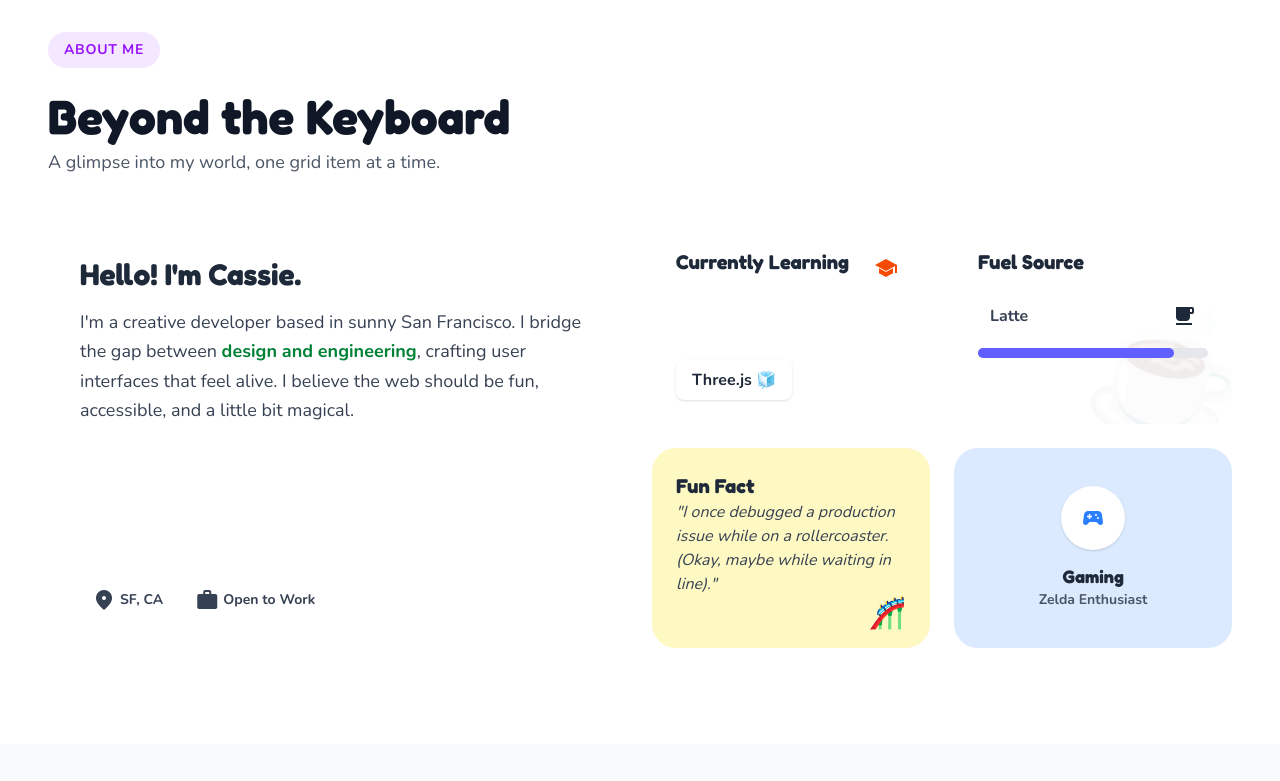
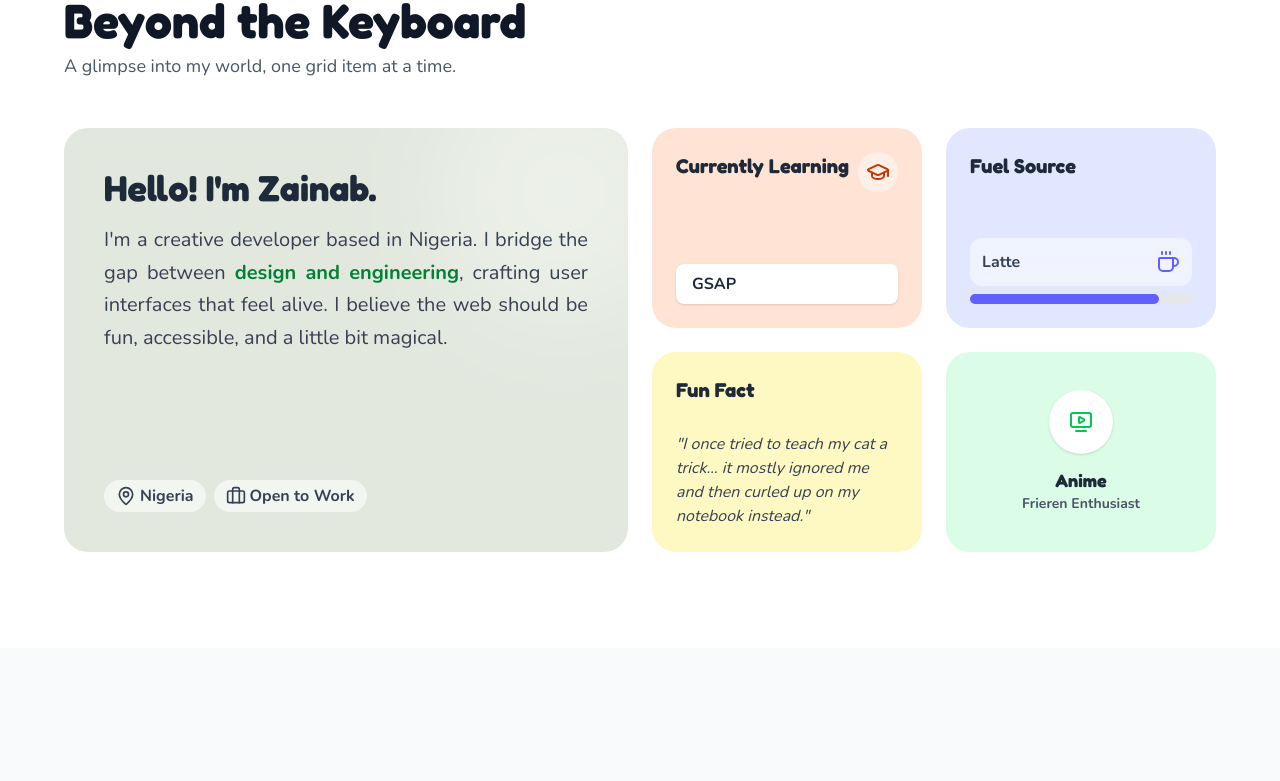
Before and after one commit to xieumar/Portfolio-2.0, a Next.js app: page / in a window 1280 px wide. Shown: the part 880-1661 px from the top of the page. Built offline with nearby package versions, Linux system fonts and the light colour scheme.

Commit message:
Fix(about): improve layout and responsiveness.

```diff
--- a/src/app/components/AboutSection.tsx
+++ b/src/app/components/AboutSection.tsx
@@ -1,17 +1,10 @@
+import { MapPin, Briefcase, GraduationCap, Coffee, TvMinimalPlay } from 'lucide-react'
+
 export default function AboutSection() {
   return (
     <>
-      <div className="w-full bg-background-light dark:bg-background-dark leading-0">
-        <svg
-          className="w-full h-16 md:h-24 text-white dark:text-gray-900 fill-current"
-          preserveAspectRatio="none"
-          viewBox="0 0 1440 320"
-        >
-          <path d="M0,96L48,112C96,128,192,160,288,160C384,160,480,128,576,112C672,96,768,96,864,112C960,128,1056,160,1152,160C1248,160,1344,128,1392,112L1440,96L1440,320L1392,320C1344,320,1248,320,1152,320C1056,320,960,320,864,320C768,320,672,320,576,320C480,320,384,320,288,320C192,320,96,320,48,320L0,320Z" />
-        </svg>
-      </div>
       <section
-        className="py-24 px-6 lg:px-12 bg-white dark:bg-gray-900 relative overflow-hidden"
+        className="py-24 px-10 lg:px-16 bg-white dark:bg-gray-900 relative overflow-hidden"
         id="about"
       >
         <div className="container mx-auto max-w-7xl relative z-10">
@@ -28,62 +21,60 @@ export default function AboutSection() {
           </div>
           <div className="grid grid-cols-1 md:grid-cols-2 lg:grid-cols-4 gap-6 auto-rows-[200px]">
             {/* Main Bio Card */}
-            <div className="col-span-1 md:col-span-2 lg:col-span-2 row-span-2 bg-sage-light dark:bg-sage-dark rounded-3xl p-8 relative overflow-hidden group hover:shadow-xl transition-shadow duration-300">
-              <div className="absolute top-0 right-0 w-64 h-64 bg-white/40 dark:bg-white/10 rounded-full blur-3xl -mr-16 -mt-16 pointer-events-none" />
+            <div className="col-span-1 md:col-span-2 lg:col-span-2 row-span-2 bg-[var(--sage-light)] dark:bg-[var(--sage-dark)] rounded-3xl p-6 sm:p-8 md:p-10 relative overflow-hidden group hover:shadow-xl transition-shadow duration-300">
+              <div className="absolute top-0 right-0 w-48 h-48 sm:w-64 sm:h-64 bg-white/40 dark:bg-white/10 rounded-full blur-3xl -mr-12 -mt-12 sm:-mr-16 sm:-mt-16 pointer-events-none" />
+
               <div className="h-full flex flex-col justify-between relative z-10">
                 <div>
-                  <h3 className="font-display text-3xl font-bold text-gray-800 dark:text-white mb-4">
-                    Hello! I'm Cassie.
+                  <h3 className="font-display text-2xl sm:text-3xl lg:text-4xl font-bold text-gray-800 dark:text-white mb-4">
+                    Hello! I'm Zainab.
                   </h3>
-                  <p className="text-gray-700 dark:text-gray-200 text-lg leading-relaxed font-medium">
-                    I'm a creative developer based in sunny San Francisco. I bridge the gap
-                    between <strong className="text-green-700 dark:text-green-300">design and engineering</strong>,
-                    crafting user interfaces that feel alive. I believe the web should be fun,
-                    accessible, and a little bit magical.
+                  <p className="mb-2 text-gray-700 dark:text-gray-200 text-base sm:text-lg lg:text-xl leading-relaxed font-medium text-justify">
+                    I'm a creative developer based in Nigeria. I bridge the gap between
+                    <strong className="text-green-700 dark:text-green-300"> design and engineering</strong>, crafting user interfaces that feel alive. I believe the web should be fun, accessible, and a little bit magical.
                   </p>
+
                 </div>
-                <div className="flex items-center gap-2 mt-6">
-                  <span className="inline-flex items-center gap-1 px-3 py-1 bg-white/60 dark:bg-black/20 rounded-full text-sm font-bold text-gray-700 dark:text-gray-200">
-                    <span className="material-symbols-outlined text-base">location_on</span> SF, CA
+
+                <div className="flex flex-col sm:flex-row items-start sm:items-center gap-2 mt-6">
+                  <span className="inline-flex items-center gap-1 px-3 py-1 bg-white/60 dark:bg-black/20 rounded-full text-sm sm:text-base font-bold text-gray-700 dark:text-gray-200">
+                    <MapPin className="w-4 h-4 sm:w-5 sm:h-5" /> Nigeria
                   </span>
-                  <span className="inline-flex items-center gap-1 px-3 py-1 bg-white/60 dark:bg-black/20 rounded-full text-sm font-bold text-gray-700 dark:text-gray-200">
-                    <span className="material-symbols-outlined text-base">work</span> Open to Work
+                  <span className="inline-flex items-center gap-1 px-3 py-1 bg-white/60 dark:bg-black/20 rounded-full text-sm sm:text-base font-bold text-gray-700 dark:text-gray-200">
+                    <Briefcase className="w-4 h-4 sm:w-5 sm:h-5" /> Open to Work
                   </span>
                 </div>
               </div>
             </div>
 
+
             {/* Currently Learning */}
-            <div className="col-span-1 md:col-span-1 row-span-1 bg-terracotta-light dark:bg-terracotta-dark rounded-3xl p-6 flex flex-col justify-between group hover:shadow-xl transition-shadow duration-300">
+            <div className="col-span-1 md:col-span-1 row-span-1 bg-(--terracotta-light) dark:bg-(--terracotta-dark) rounded-3xl p-6 flex flex-col justify-between group hover:shadow-xl transition-shadow duration-300">
               <div className="flex justify-between items-start">
                 <h4 className="font-display text-xl font-bold text-gray-800 dark:text-white">
                   Currently Learning
                 </h4>
                 <span className="p-2 bg-white/40 dark:bg-black/20 rounded-full">
-                  <span className="material-symbols-outlined text-orange-600 dark:text-orange-200">
-                    school
-                  </span>
+                  <GraduationCap className='text-orange-700' />
                 </span>
               </div>
-              <div className="mt-4">
-                <span className="inline-block px-4 py-2 bg-white dark:bg-gray-800 rounded-lg font-bold text-gray-800 dark:text-white shadow-sm transform group-hover:scale-105 transition-transform">
-                  Three.js 🧊
+              <div className="mt-4 flex flex-col gap-2">
+                <span className=" px-4 py-2 bg-white dark:bg-gray-800 rounded-lg font-bold text-gray-800 dark:text-white shadow-sm transform group-hover:scale-105 transition-transform">
+                  GSAP
                 </span>
               </div>
             </div>
 
             {/* Fuel Source */}
-            <div className="col-span-1 md:col-span-1 row-span-1 bg-lavender-deep dark:bg-lavender-dark rounded-3xl p-6 relative overflow-hidden group hover:shadow-xl transition-shadow duration-300">
-              <div className="absolute -bottom-4 -right-4 text-9xl opacity-10 rotate-12 select-none pointer-events-none">
-                ☕
-              </div>
+            <div className="col-span-1 md:col-span-1 row-span-1 bg-[var(--lavender-deep)] dark:bg-[var(--lavender-dark)] rounded-3xl p-6 flex flex-col justify-between group hover:shadow-xl transition-shadow duration-300 h-full">
               <h4 className="font-display text-xl font-bold text-gray-800 dark:text-white mb-2">
                 Fuel Source
               </h4>
-              <div className="flex flex-col gap-2 mt-4 relative z-10">
+
+              <div className="flex flex-col gap-2 mt-4">
                 <div className="flex items-center justify-between p-3 bg-white/50 dark:bg-black/20 rounded-xl backdrop-blur-sm">
                   <span className="font-bold text-gray-700 dark:text-gray-200">Latte</span>
-                  <span className="material-symbols-outlined">local_cafe</span>
+                  <Coffee className="text-indigo-500" />
                 </div>
                 <div className="w-full bg-gray-200 dark:bg-gray-600 rounded-full h-2.5">
                   <div className="bg-indigo-500 h-2.5 rounded-full" style={{ width: '85%' }} />
@@ -97,26 +88,21 @@ export default function AboutSection() {
                 Fun Fact
               </h4>
               <p className="text-gray-700 dark:text-gray-300 font-medium italic">
-                "I once debugged a production issue while on a rollercoaster. (Okay, maybe while
-                waiting in line)."
+                "I once tried to teach my cat a trick… it mostly ignored me and then curled up on my notebook instead."
               </p>
-              <div className="self-end">
-                <span className="text-3xl">🎢</span>
-              </div>
+
             </div>
 
             {/* Gaming */}
-            <div className="col-span-1 md:col-span-1 row-span-1 bg-blue-100 dark:bg-blue-900/40 rounded-3xl p-6 flex flex-col items-center justify-center text-center group hover:shadow-xl transition-shadow duration-300">
+            <div className="col-span-1 md:col-span-1 row-span-1 bg-green-100 dark:bg-blue-900/40 rounded-3xl p-6 flex flex-col items-center justify-center text-center group hover:shadow-xl transition-shadow duration-300">
               <div className="w-16 h-16 bg-white dark:bg-gray-800 rounded-full flex items-center justify-center mb-3 shadow-sm group-hover:rotate-12 transition-transform">
-                <span className="material-symbols-outlined text-3xl text-blue-500">
-                  sports_esports
-                </span>
+                <TvMinimalPlay className='text-green-500' />
               </div>
               <h4 className="font-display text-lg font-bold text-gray-800 dark:text-white">
-                Gaming
+                Anime
               </h4>
               <span className="text-sm text-gray-600 dark:text-gray-400 font-bold">
-                Zelda Enthusiast
+                Frieren Enthusiast
               </span>
             </div>
           </div>
--- a/src/app/components/HeroSection.tsx
+++ b/src/app/components/HeroSection.tsx
@@ -5,7 +5,7 @@ import { Mail, MoveRight, Github, Twitter } from 'lucide-react'
 
 export default function HeroSection() {
   return (
-    <header className="relative pt-32 pb-24 px-6 lg:px-12 flex items-center justify-center min-h-[90vh] bg-(--background-light) dark:bg-background-dark">
+    <header className="relative pt-32 pb-20 px-6 lg:px-12 flex items-center justify-center min-h-[90vh] bg-(--background-light) dark:bg-background-dark">
       <FloatingIcons />
       <div className="container mx-auto max-w-7xl z-10 grid grid-cols-1 lg:grid-cols-2 gap-12 lg:gap-8 items-center h-full">
         <Illustration />
```
